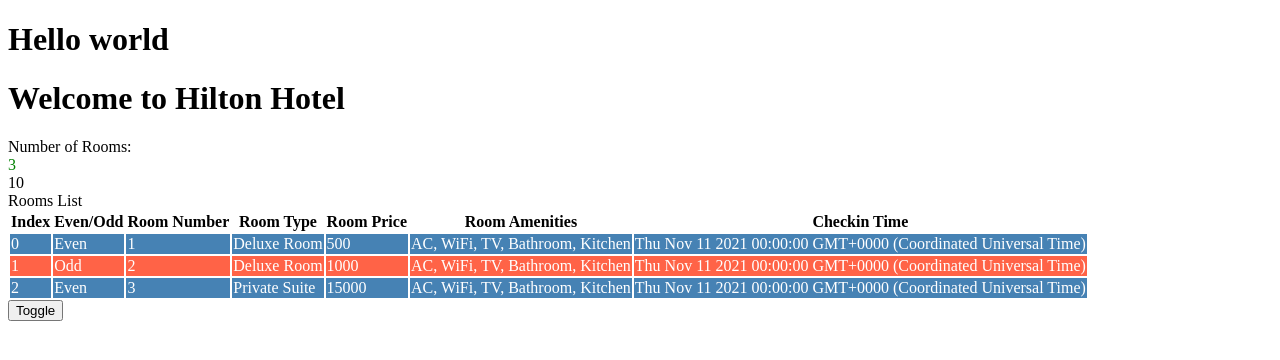
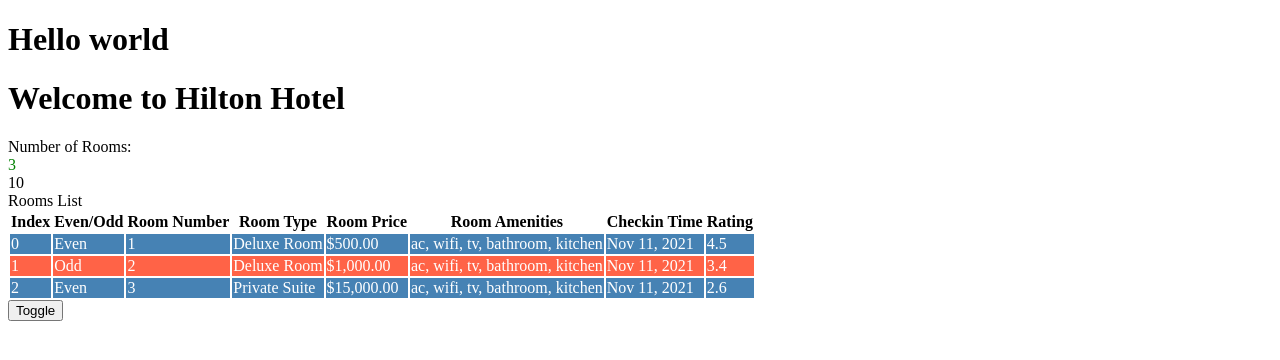
Before and after one commit to kurtreyn/hotelinventoryapp, an Angular app: page / in a window 1280 px wide. Shown: the top 360 px of the page. Built offline with nearby package versions, Linux system fonts and the light colour scheme.

Commit message:
finished pipes

```diff
--- a/src/app/rooms/rooms.component.html
+++ b/src/app/rooms/rooms.component.html
@@ -22,6 +22,7 @@
       <th>Room Price</th>
       <th>Room Amenities</th>
       <th>Checkin Time</th>
+      <th>Rating</th>
     </tr>
     <tr
       [ngClass]="e ? 'even' : 'odd'"
@@ -31,9 +32,10 @@
       <td>{{ e ? "Even" : "Odd" }}</td>
       <td>{{ room.roomNumber }}</td>
       <td>{{ room.roomType }}</td>
-      <td>{{ room.price }}</td>
-      <td>{{ room.amenities }}</td>
-      <td>{{ room.checkinTime }}</td>
+      <td>{{ room.price | currency }}</td>
+      <td>{{ room.amenities | lowercase }}</td>
+      <td>{{ room.checkinTime | date }}</td>
+      <td>{{ room.rating | number : "1.1-1" }}</td>
     </tr>
   </table>
 </div>
--- a/src/app/rooms/rooms.component.ts
+++ b/src/app/rooms/rooms.component.ts
@@ -26,6 +26,7 @@
         'https://images.unsplash.com/photo-1631049307264-da0ec9d70304?ixlib=rb-4.0.3&ixid=MnwxMjA3fDB8MHxzZWFyY2h8Mnx8aG90ZWwlMjByb29tfGVufDB8fDB8fA%3D%3D&auto=format&fit=crop&w=500&q=60',
       checkinTime: new Date('11-Nov-2021'),
       checkoutTime: new Date('12-Nov-2021'),
+      rating: 4.5,
     },
     {
       roomNumber: 2,
@@ -36,6 +37,7 @@
         'https://images.unsplash.com/photo-1618773928121-c32242e63f39?ixlib=rb-4.0.3&ixid=MnwxMjA3fDB8MHxzZWFyY2h8Nnx8aG90ZWwlMjByb29tfGVufDB8fDB8fA%3D%3D&auto=format&fit=crop&w=500&q=60',
       checkinTime: new Date('11-Nov-2021'),
       checkoutTime: new Date('12-Nov-2021'),
+      rating: 3.4,
     },
     {
       roomNumber: 3,
@@ -46,6 +48,7 @@
         'https://images.unsplash.com/photo-1582719478250-c89cae4dc85b?ixlib=rb-4.0.3&ixid=MnwxMjA3fDB8MHxzZWFyY2h8NXx8aG90ZWwlMjByb29tfGVufDB8fDB8fA%3D%3D&auto=format&fit=crop&w=500&q=60',
       checkinTime: new Date('11-Nov-2021'),
       checkoutTime: new Date('12-Nov-2021'),
+      rating: 2.6,
     },
   ];
 
--- a/src/app/rooms/rooms.ts
+++ b/src/app/rooms/rooms.ts
@@ -12,4 +12,5 @@
   photos: string;
   checkinTime: Date;
   checkoutTime: Date;
+  rating: number;
 }
```
